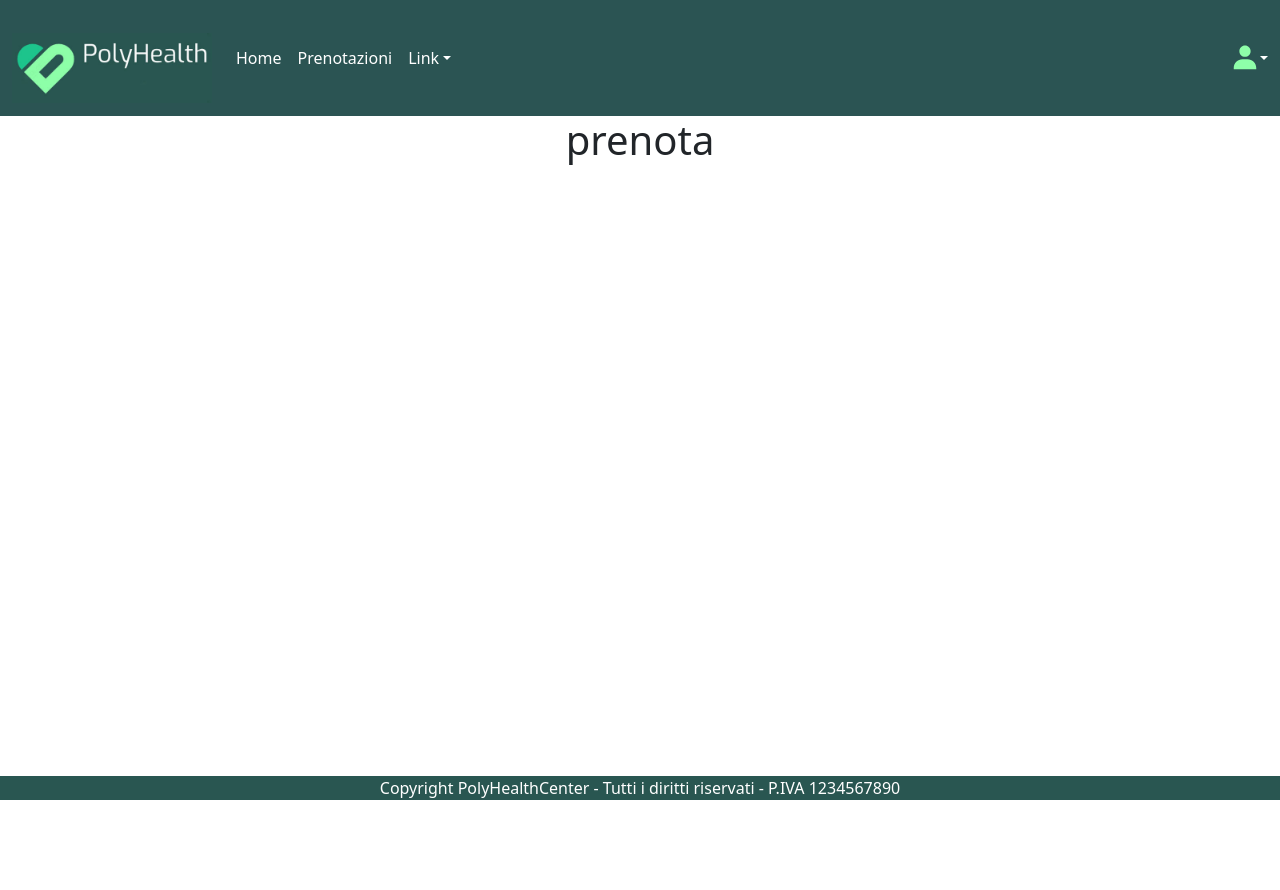
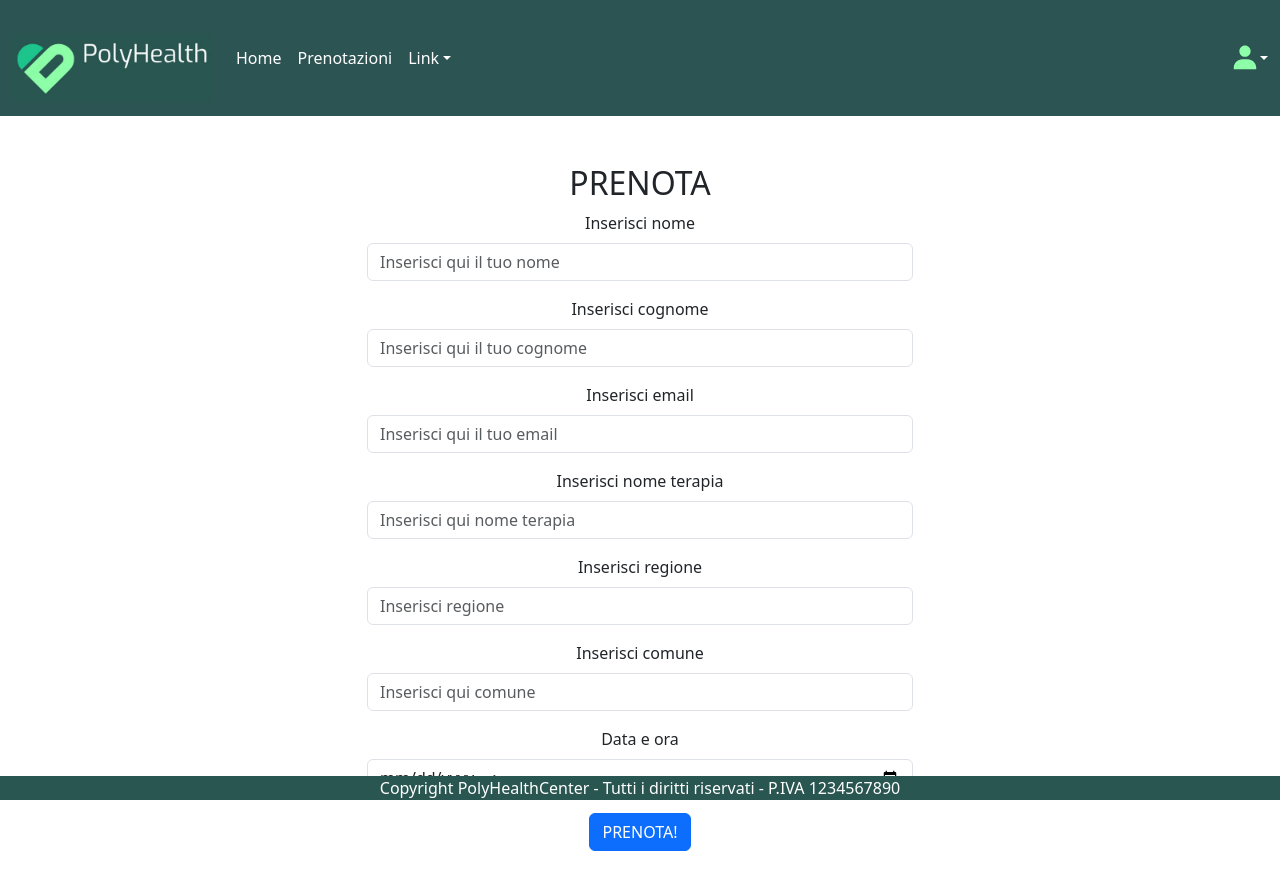
Before and after one commit to eleonoramattera/polyhealthcenter_frontend, a React (Create React App) app: page /prenotazioni in a window 1280 px wide. Shown: the top 890 px of the page. Before the commit the page ends 800 px from the top, so only its background shows below. Built offline with nearby package versions, Linux system fonts and the light colour scheme.

Commit message:
Prenotazioni

```diff
--- a/src/components/Prenotazioni.jsx
+++ b/src/components/Prenotazioni.jsx
@@ -1,4 +1,184 @@
+import { useState } from "react";
+import Form from "react-bootstrap/Form";
+import Button from "react-bootstrap/Button";
+import { Col, Container, Row } from "react-bootstrap";
+
 function Prenotazioni() {
-  return <h1>prenota</h1>;
+  const [prenotazione, setPrenotazione] = useState({
+    nome: "",
+    cognome: "",
+    email: "",
+    nometerapia: "",
+    regione: "",
+    comune: "",
+    data: "",
+  });
+
+  const sendReservation = async () => {
+    // facciamo una chiamata POST alle api
+    try {
+      let response = await fetch("http://localhost:8080/api/prenotazioni", {
+        method: "POST",
+        body: JSON.stringify(prenotazione),
+        headers: {
+          "Content-Type": "application/json",
+        },
+      });
+      // response contiene l'oggetto di tipo Response che ci darà
+      // informazione sull'esito della chiamata
+      if (response.ok) {
+        // codice 200/201, tutto a posto!
+        alert("PRENOTAZIONE SALVATA CORRETTAMENTE!");
+        // svuotiamo il form resettando l'oggetto state
+        // al suo valore iniziale!
+        setPrenotazione({
+          nome: "",
+          cognome: "",
+          email: "",
+          nometerapia: "",
+          regione: "",
+          comune: "",
+          data: "",
+        });
+      } else {
+        // errore nei dati inviati? server in crash?
+        console.log("errore nella chiamata :(");
+      }
+    } catch (error) {
+      console.log(error);
+    }
+  };
+
+  return (
+    <Container>
+      <Row className="justify-content-center mt-5">
+        <Col xs={12} md={8} lg={6}>
+          <h2>PRENOTA </h2>
+          <Form
+            onSubmit={(e) => {
+              e.preventDefault();
+              console.log("STO PER INVIARE IL FORM!");
+              console.log("i dati sono già pronti nello state:", prenotazione);
+              sendReservation();
+            }}>
+            <Form.Group className="mb-3">
+              <Form.Label>Inserisci nome</Form.Label>
+              <Form.Control
+                type="text"
+                placeholder="Inserisci qui il tuo nome"
+                required
+                value={prenotazione.nome}
+                onChange={(e) => {
+                  setPrenotazione({
+                    ...prenotazione,
+                    nome: e.target.value,
+                  });
+                }}
+              />
+            </Form.Group>
+
+            <Form.Group className="mb-3">
+              <Form.Label>Inserisci cognome</Form.Label>
+              <Form.Control
+                type="text"
+                placeholder="Inserisci qui il tuo cognome"
+                required
+                value={prenotazione.cognome}
+                onChange={(e) => {
+                  setPrenotazione({
+                    ...prenotazione,
+                    cognome: e.target.value,
+                  });
+                }}
+              />
+            </Form.Group>
+
+            <Form.Group className="mb-3">
+              <Form.Label>Inserisci email</Form.Label>
+              <Form.Control
+                type="email"
+                placeholder="Inserisci qui il tuo email"
+                required
+                value={prenotazione.email}
+                onChange={(e) => {
+                  setPrenotazione({
+                    ...prenotazione,
+                    email: e.target.value,
+                  });
+                }}
+              />
+            </Form.Group>
+
+            <Form.Group className="mb-3">
+              <Form.Label>Inserisci nome terapia</Form.Label>
+              <Form.Control
+                type="text"
+                placeholder="Inserisci qui nome terapia"
+                required
+                value={prenotazione.nometerapia}
+                onChange={(e) => {
+                  setPrenotazione({
+                    ...prenotazione,
+                    nometerapia: e.target.value,
+                  });
+                }}
+              />
+            </Form.Group>
+
+            <Form.Group className="mb-3">
+              <Form.Label>Inserisci regione </Form.Label>
+              <Form.Control
+                type="text"
+                placeholder="Inserisci regione"
+                required
+                value={prenotazione.regione}
+                onChange={(e) => {
+                  setPrenotazione({
+                    ...prenotazione,
+                    regione: e.target.value,
+                  });
+                }}
+              />
+            </Form.Group>
+
+            <Form.Group className="mb-3">
+              <Form.Label>Inserisci comune</Form.Label>
+              <Form.Control
+                type="text"
+                placeholder="Inserisci qui comune"
+                required
+                value={prenotazione.comune}
+                onChange={(e) => {
+                  setPrenotazione({
+                    ...prenotazione,
+                    comune: e.target.value,
+                  });
+                }}
+              />
+            </Form.Group>
+
+            <Form.Group className="mb-3">
+              <Form.Label>Data e ora</Form.Label>
+              <Form.Control
+                type="datetime-local"
+                required
+                value={prenotazione.data}
+                onChange={(e) => {
+                  setPrenotazione({
+                    ...prenotazione,
+                    data: e.target.value,
+                  });
+                }}
+              />
+            </Form.Group>
+
+            <Button variant="primary" type="submit">
+              PRENOTA!
+            </Button>
+          </Form>
+        </Col>
+      </Row>
+    </Container>
+  );
 }
 export default Prenotazioni;
```
